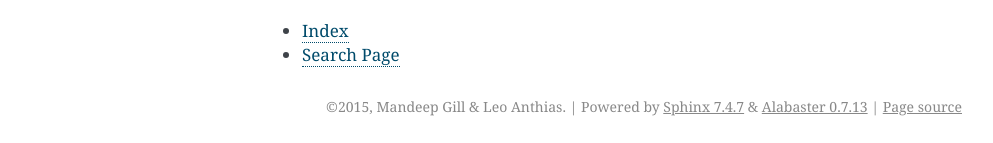
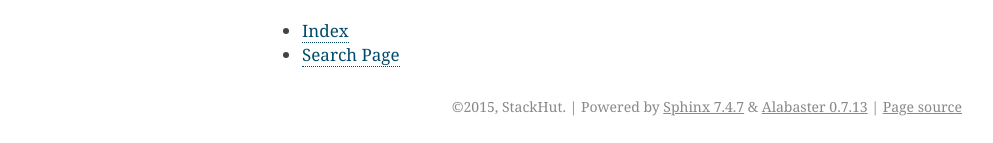
Before and after one commit to nstack/stackhut, a Sphinx documentation site: the page built from docs/index.rst, in a window 1280 px wide. Shown: the part 793-936 px from the top of the page, without its empty margins (148-1141 px from the left). Built offline with Sphinx 7.4.7, drawn with Linux system fonts in a browser that asks for light colours.

Commit message:
Changed authors

```diff
--- a/docs/conf.py
+++ b/docs/conf.py
@@ -47,8 +47,8 @@
 
 # General information about the project.
 project = u'StackHut'
-copyright = u'2015, Mandeep Gill & Leo Anthias'
-author = u'Mandeep Gill & Leo Anthias'
+copyright = u'2015, StackHut'
+author = u'Team StackHut'
 
 # The version info for the project you're documenting, acts as replacement for
 # |version| and |release|, also used in various other places throughout the
```
